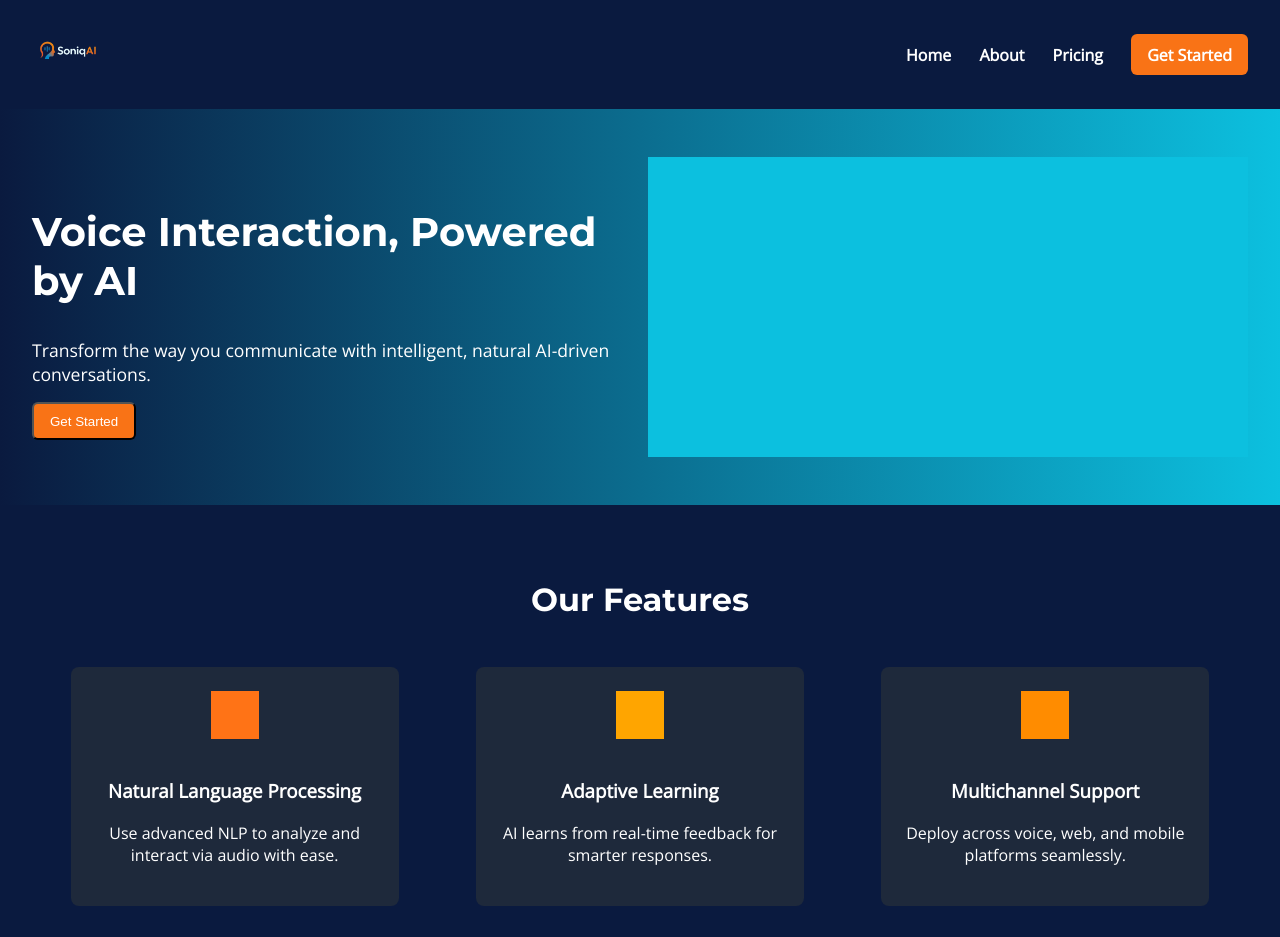
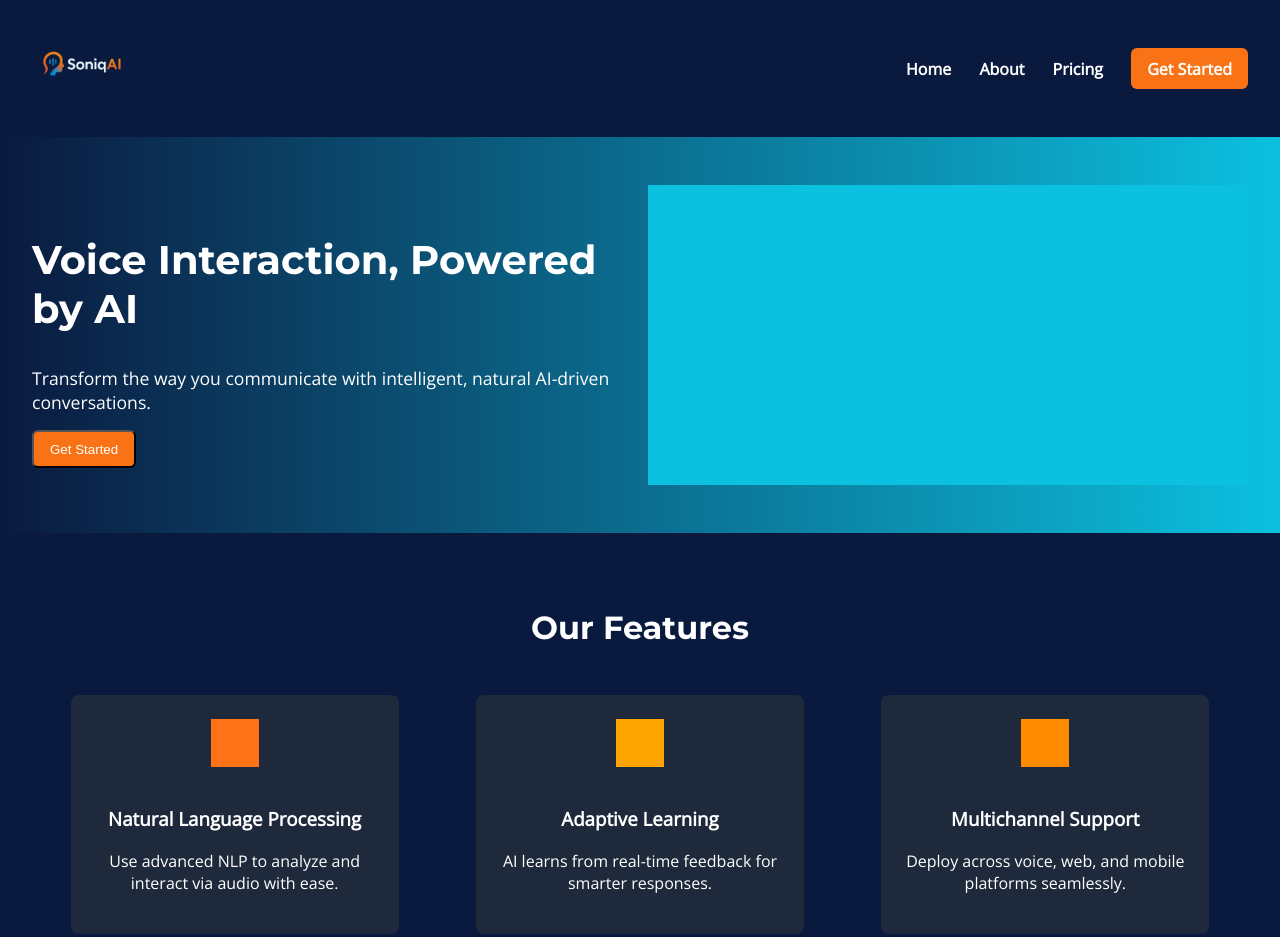
Before and after one commit to AnaGadams/soniqai-site, a plain HTML site: page index.html in a window 1280 px wide. Shown: the top 937 px of the page. Drawn offline with nearby package versions, Linux system fonts and the light colour scheme.

Commit message:
Update style.css

```diff
--- a/style.css
+++ b/style.css
@@ -13,8 +13,8 @@ body {
   padding: 1rem 2rem;
 }
 .logo {
-  height: 72px;
-  max-height 72px;
+  height: 100px;
+  max-height 100px;
   width:auto;
 }
 nav a {
```
